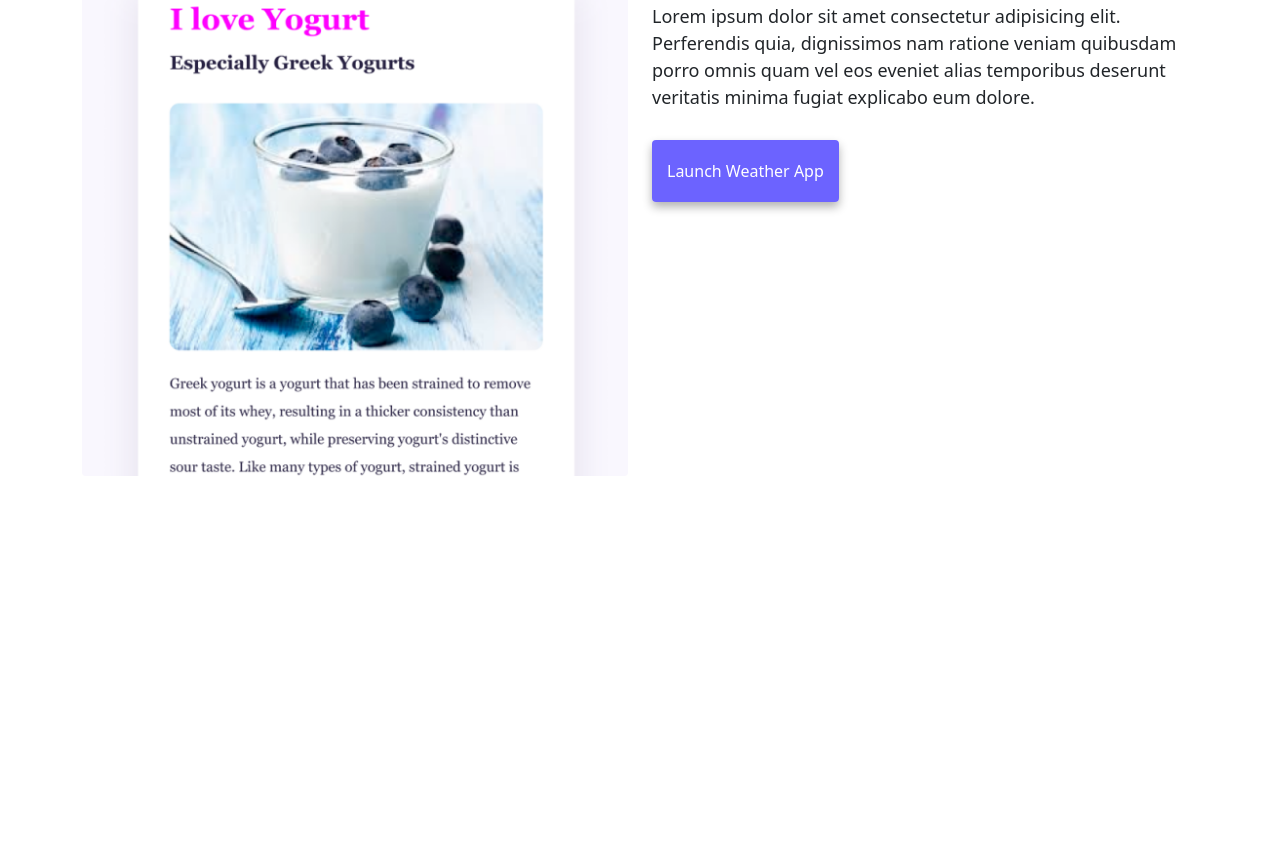
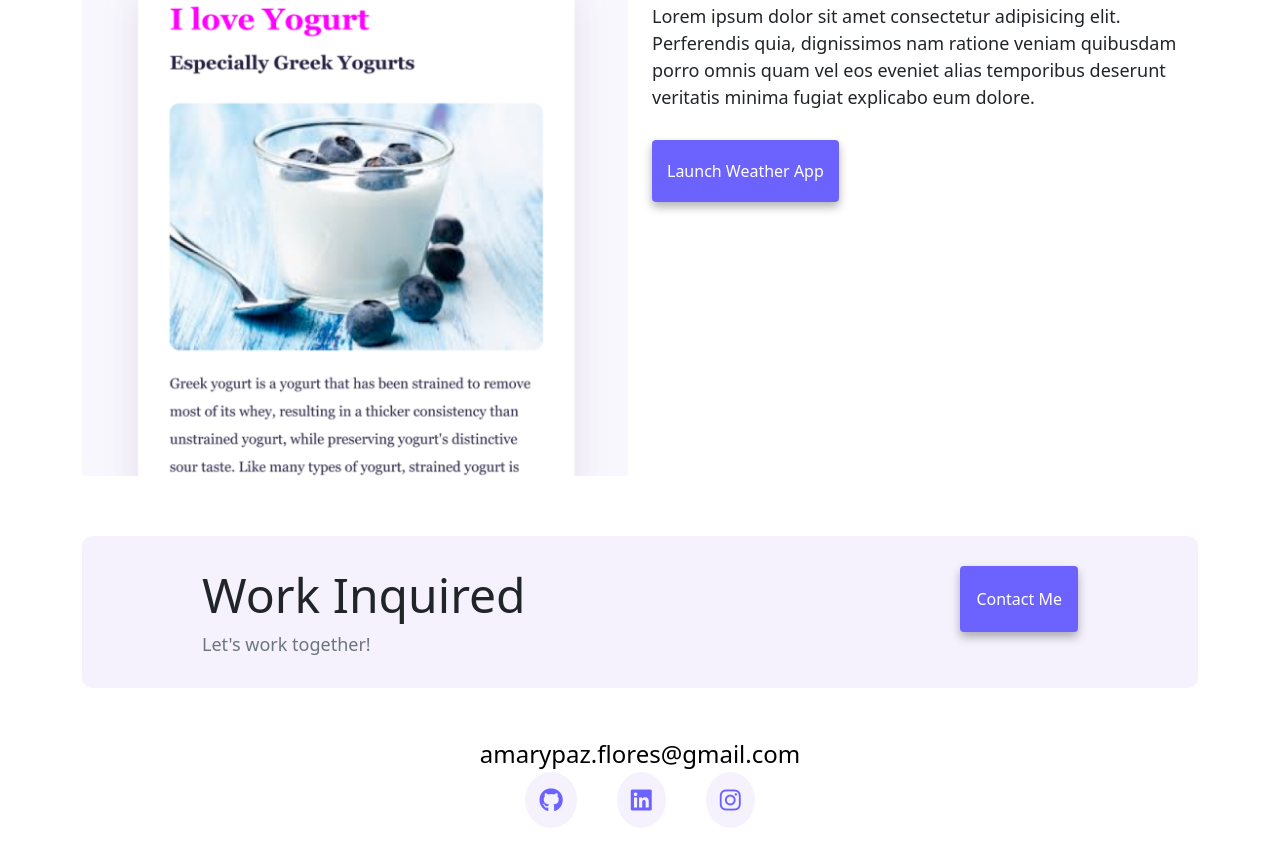
Before and after one commit to marypaz-flores/MP-Flores, a website: page index.html in a window 1280 px wide. Shown: the part 1754-2620 px from the top of the page. Before the commit the page ends 2230 px from the top, so only its background shows below. Drawn offline with nearby package versions, Linux system fonts and the light colour scheme.

Commit message:
feat: Footer creation

```diff
--- a/index.html
+++ b/index.html
@@ -14,6 +14,10 @@
     <script
       src="https://cdn.jsdelivr.net/npm/bootstrap@5.0.0-beta2/dist/js/bootstrap.bundle.min.js"
       integrity="sha384-b5kHyXgcpbZJO/tY9Ul7kGkf1S0CWuKcCD38l8YkeH8z8QjE0GmW1gYU5S9FOnJ0"
+      crossorigin="anonymous"
+    ></script>
+    <script
+      src="https://kit.fontawesome.com/2e460c215a.js"
       crossorigin="anonymous"
     ></script>
     <link rel="stylesheet" href="style.css" />
@@ -154,6 +158,34 @@
           </div>
         </div>
       </div>
+      <footer>
+        <div class="contact-box d-flex justify-content-between mb-5">
+          <div>
+            <h4>Work Inquired</h4>
+            <p class="text-muted">Let's work together!</p>
+          </div>
+          <div>
+            <a href="" class="btn primary-link">Contact me</a>
+          </div>
+        </div>
+        <div class="d-flex justify-content-center">
+          <a href="mailto:amarypaz.flores@gmail.com" class="email-footer"
+            >amarypaz.flores@gmail.com</a
+          >
+        </div>
+
+        <div class="social-links d-flex justify-content-center">
+          <a href="https://github.com/marypaz-flores"
+            ><i class="fab fa-github"></i>
+          </a>
+          <a href="www.linkedin.com/in/marypaz-flores-b1a06396"
+            ><i class="fab fa-linkedin"></i>
+          </a>
+          <a href="https://www.instagram.com/a.marypaz_flores/">
+            <i class="fab fa-instagram"></i>
+          </a>
+        </div>
+      </footer>
     </div>
   </body>
 </html>
--- a/style.css
+++ b/style.css
@@ -25,6 +25,10 @@ h2 {
 h3 {
   font-size: 24px;
   opacity: 0.7;
+}
+
+h4 {
+  font-size: 48px;
 }
 
 p {
@@ -98,6 +102,45 @@ p {
   text-decoration: underline;
 }
 
+footer {
+  margin: 60px 0;
+}
+
+footer .email-footer {
+  text-decoration: none;
+  color: black;
+  font-size: 24px;
+}
+
+footer .email-footer:hover {
+  color: var(--primary-color);
+}
+
+footer .social-links a {
+  margin: 0 20px;
+  color: var(--primary-color);
+  background: var(--secondary-color);
+  padding: 10px 14px;
+  border-radius: 50%;
+  font-size: 24px;
+  transition: all 100ms ease;
+}
+
+footer .contact-box {
+  background: var(--secondary-color);
+  padding: 30px 120px;
+  border-radius: 10px;
+}
+
+footer .contact-box p {
+  margin: 0;
+}
+
+footer .social-links a:hover {
+  color: white;
+  background: var(--primary-color);
+}
+
 @media (max-width: 576px) {
   h1 {
     font-size: 3rem;
@@ -108,6 +151,10 @@ p {
   }
 
   h3 {
+    font-size: 2rem;
+  }
+
+  h4 {
     font-size: 2rem;
   }
 
@@ -140,6 +187,10 @@ p {
   p {
     text-align: center;
   }
+
+  footer .contact-box {
+    padding: 30px;
+  }
 }
 
 .selfie {
```
Also changed, not shown: about.html (+4 -0 lines), work.html (+4 -0 lines).
